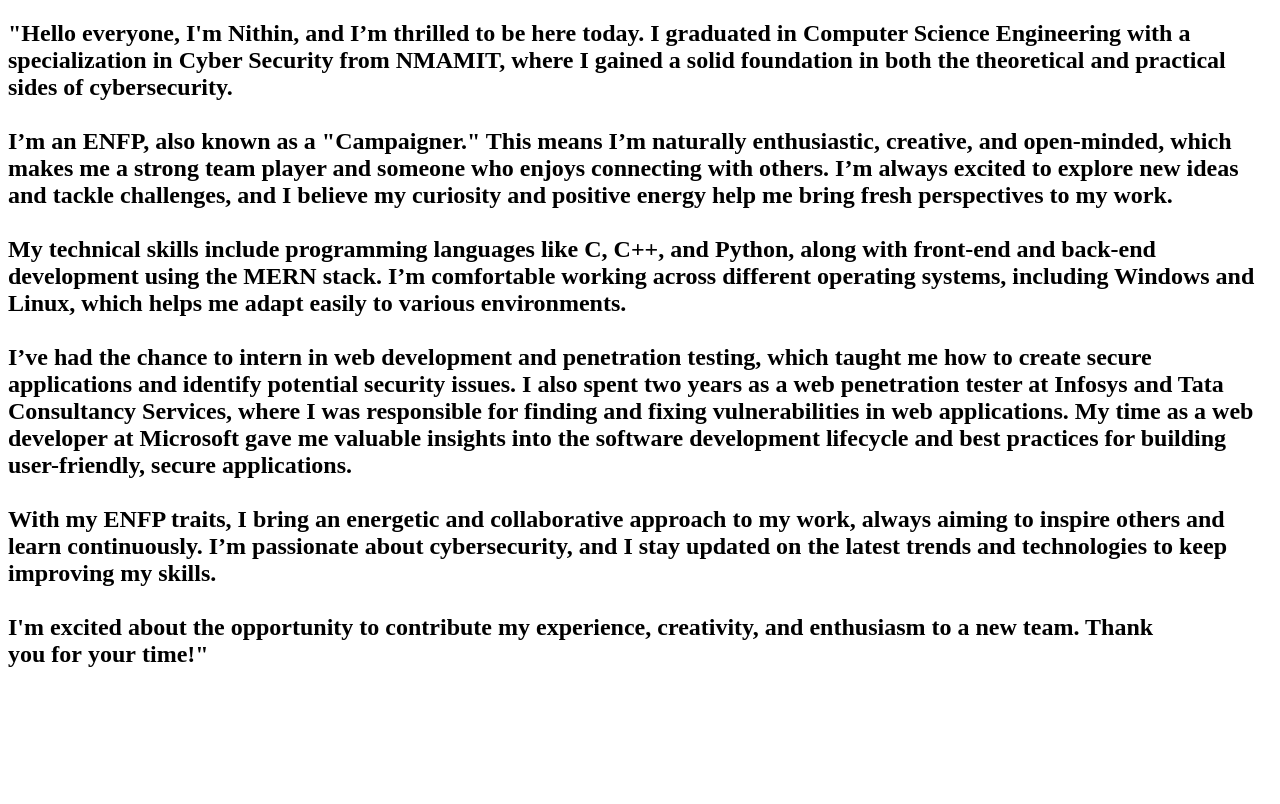
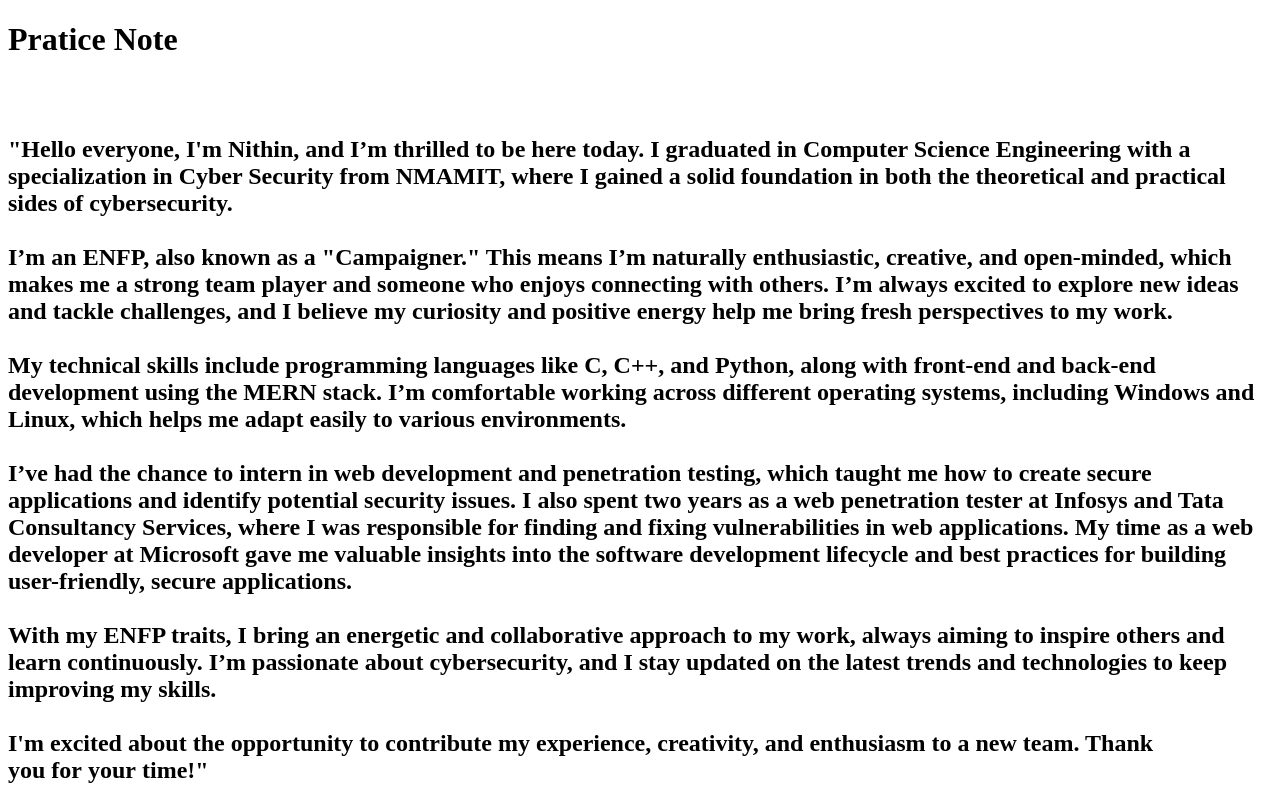
Before and after one commit to NITHINKR06/Introduction, a plain HTML site: page index.html in a window 1280 px wide. Drawn offline with Linux system fonts and the light colour scheme.

Commit message:
Update index.html

```diff
--- a/index.html
+++ b/index.html
@@ -6,6 +6,7 @@
     <title>Document</title>
 </head>
 <body>
+    <h1> Pratice Note </h1> <br><br>
     <h2>
         "Hello everyone, I'm Nithin, and I’m thrilled to be here today. I graduated in Computer Science Engineering with a specialization in Cyber Security from NMAMIT, where I gained a solid foundation in both the theoretical and practical sides of cybersecurity. <br><br>
 
```
